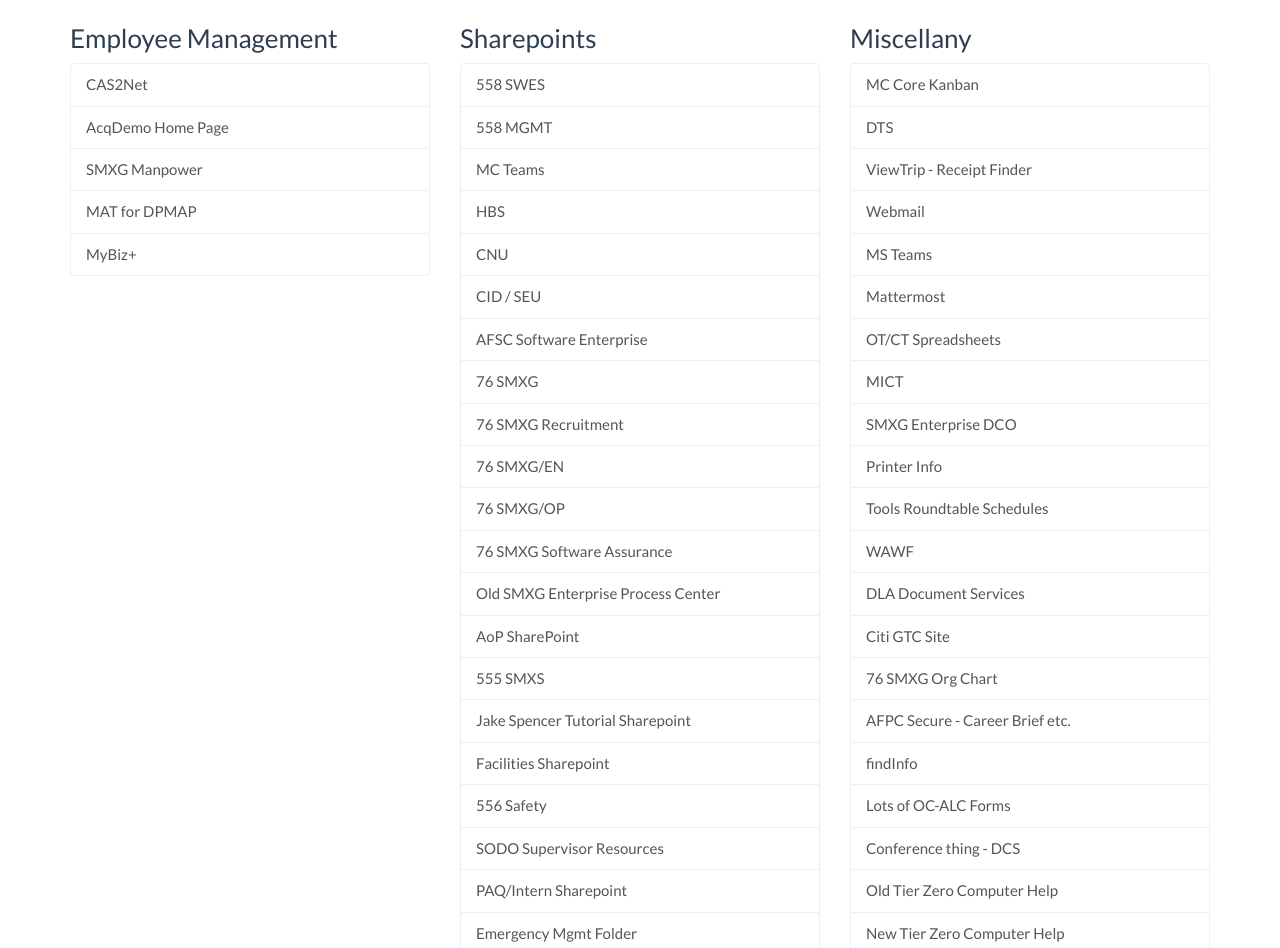
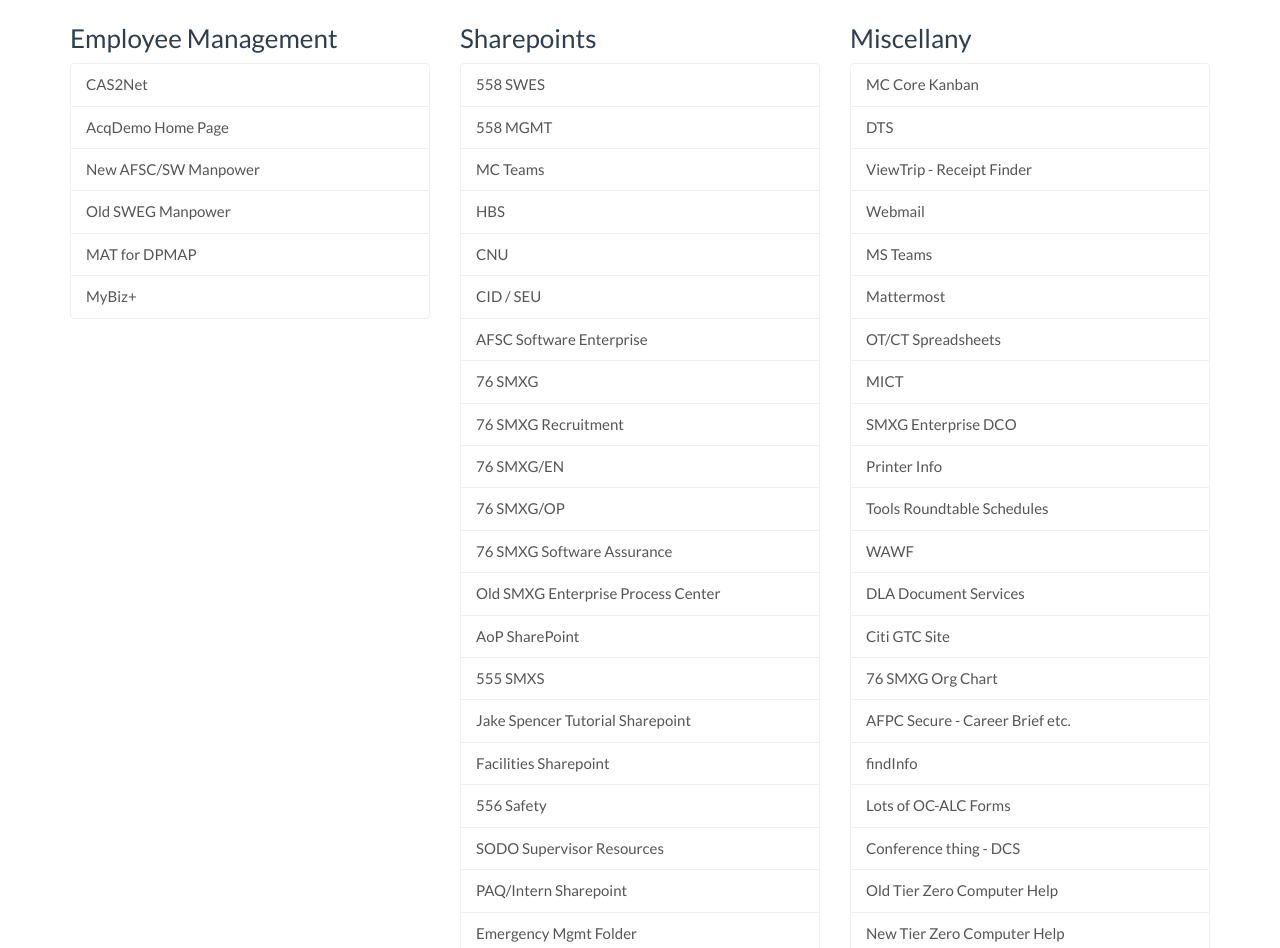
Before and after one commit to jakeydo/wl, a plain HTML site: page index.html in a window 1280 px wide. Shown: the part 777-1725 px from the top of the page. Drawn offline with Linux system fonts and the light colour scheme.

Commit message:
i guess i updated a link

```diff
--- a/index.html
+++ b/index.html
@@ -76,7 +76,8 @@
         <div class="list-group">
           <a class="list-group-item" href="https://cas2net.army.mil/" role="button" target="_blank">CAS2Net</a>
           <a class="list-group-item" href="https://acqdemo.hci.mil/" role="button" target="_blank">AcqDemo Home Page</a>
-          <a class="list-group-item" href="https://usaf.dps.mil/sites/TMC719223/MXDS/MXDSR/ManpowerManager/Home.aspx" role="button" target="_blank">SMXG Manpower</a>
+          <a class="list-group-item" href="https://usaf.dps.mil/sites/TMCA19296/AFSC_SW/SWH/SWHM/SitePages/Manpower.aspx " role="button" target="_blank">New AFSC/SW Manpower</a>
+		  <a class="list-group-item" href="https://usaf.dps.mil/sites/TMC719223/MXDS/MXDSR/ManpowerManager/Home.aspx" role="button" target="_blank">Old SWEG Manpower</a>
           <a class="list-group-item" href="https://msdis.cce.af.mil/portal" role="button" target="_blank">MAT for DPMAP</a>
           <a class="list-group-item" href="https://compo.dcpds.cpms.osd.mil/" role="button" target="_blank">MyBiz+</a>
         </div>
```
